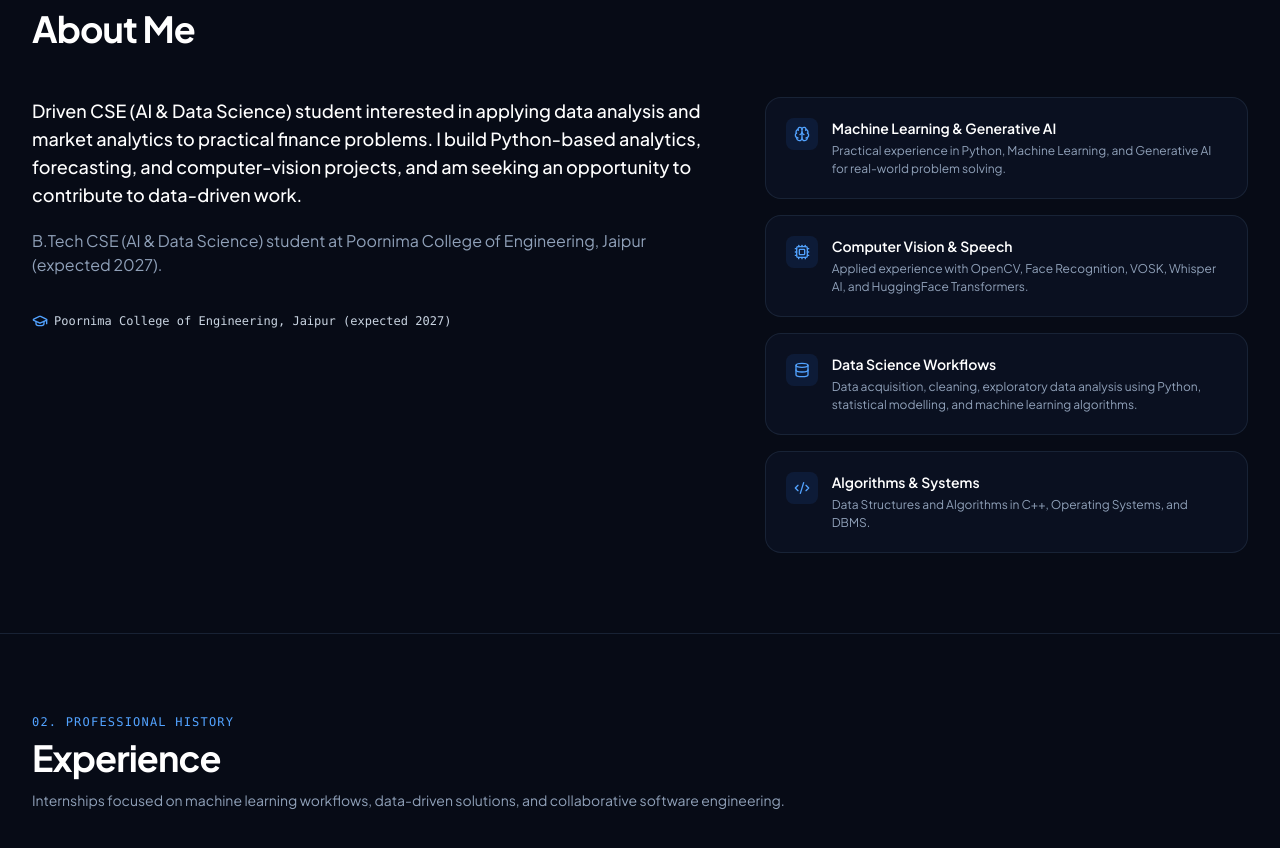
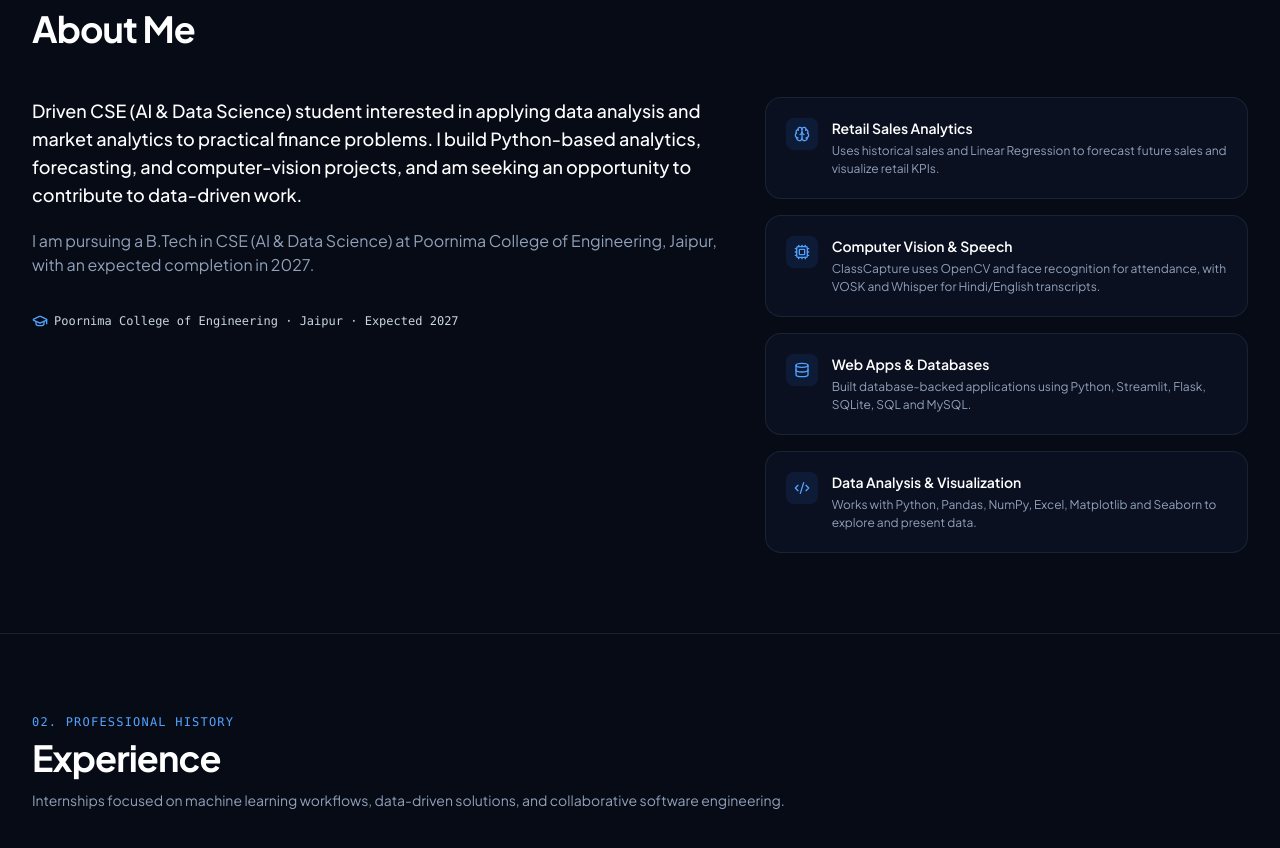
Before and after one commit to Manibhushan4155/manibhushan-kumar-portfolio-site, a React (Vite) app: page / in a window 1280 px wide. Shown: the part 822-1670 px from the top of the page. Built offline with nearby package versions, Linux system fonts and the light colour scheme.

Commit message:
Align profile highlights with resume
Replace old profile claims with project, education, and technical details found in the latest CV.

```diff
--- a/src/components/AboutSection.tsx
+++ b/src/components/AboutSection.tsx
@@ -5,62 +5,41 @@ import { Brain, Cpu, Database, GraduationCap, Code2 } from 'lucide-react';
 
 const titleVariants: Variants = {
   hidden: { opacity: 0, y: 24 },
-  visible: {
-    opacity: 1,
-    y: 0,
-    transition: {
-      duration: 0.5,
-      ease: "easeOut",
-    },
-  },
+  visible: { opacity: 1, y: 0, transition: { duration: 0.5, ease: "easeOut" } },
 };
 
 const contentVariants: Variants = {
   hidden: { opacity: 0, y: 20 },
-  visible: {
-    opacity: 1,
-    y: 0,
-    transition: {
-      duration: 0.6,
-      delay: 0.1,
-      ease: "easeOut",
-    },
-  },
+  visible: { opacity: 1, y: 0, transition: { duration: 0.6, delay: 0.1, ease: "easeOut" } },
 };
 
 export const AboutSection: React.FC = () => {
   const highlights = [
     {
       icon: Brain,
-      title: "Machine Learning & Generative AI",
-      description:
-        "Practical experience in Python, Machine Learning, and Generative AI for real-world problem solving.",
+      title: "Retail Sales Analytics",
+      description: "Uses historical sales and Linear Regression to forecast future sales and visualize retail KPIs.",
     },
     {
       icon: Cpu,
       title: "Computer Vision & Speech",
-      description:
-        "Applied experience with OpenCV, Face Recognition, VOSK, Whisper AI, and HuggingFace Transformers.",
+      description: "ClassCapture uses OpenCV and face recognition for attendance, with VOSK and Whisper for Hindi/English transcripts.",
     },
     {
       icon: Database,
-      title: "Data Science Workflows",
-      description:
-        "Data acquisition, cleaning, exploratory data analysis using Python, statistical modelling, and machine learning algorithms.",
+      title: "Web Apps & Databases",
+      description: "Built database-backed applications using Python, Streamlit, Flask, SQLite, SQL and MySQL.",
     },
     {
       icon: Code2,
-      title: "Algorithms & Systems",
-      description:
-        "Data Structures and Algorithms in C++, Operating Systems, and DBMS.",
+      title: "Data Analysis & Visualization",
+      description: "Works with Python, Pandas, NumPy, Excel, Matplotlib and Seaborn to explore and present data.",
     },
   ];
 
   return (
     <section id="about" className="py-20 border-t border-slate-800/80 relative">
       <div className="max-w-7xl mx-auto px-4 sm:px-6 lg:px-8">
-
-        {/* Section Header */}
         <motion.div
           variants={titleVariants}
           initial="hidden"
@@ -68,15 +47,9 @@ export const AboutSection: React.FC = () => {
           viewport={{ once: true, amount: 0.3 }}
           className="max-w-3xl mb-12"
         >
-          <p className="text-xs font-mono uppercase tracking-widest text-blue-400 mb-2">
-            01. Profile
-          </p>
-          <h2 className="text-3xl sm:text-4xl font-bold text-white tracking-tight">
-            About Me
-          </h2>
+          <p className="text-xs font-mono uppercase tracking-widest text-blue-400 mb-2">01. Profile</p>
+          <h2 className="text-3xl sm:text-4xl font-bold text-white tracking-tight">About Me</h2>
         </motion.div>
-
-        {/* Narrative Grid */}
         <motion.div
           variants={contentVariants}
           initial="hidden"
@@ -84,54 +57,35 @@ export const AboutSection: React.FC = () => {
           viewport={{ once: true, amount: 0.2 }}
           className="grid grid-cols-1 lg:grid-cols-12 gap-10 items-start"
         >
-
-          {/* Main Bio Paragraphs */}
           <div className="lg:col-span-7 space-y-5 text-slate-300 text-base sm:text-lg leading-relaxed">
-            <p className="text-white text-lg font-medium">
-              {PERSONAL_INFO.about}
+            <p className="text-white text-lg font-medium">{PERSONAL_INFO.about}</p>
+            <p className="text-slate-400 text-base">
+              I am pursuing a B.Tech in CSE (AI & Data Science) at Poornima College of Engineering, Jaipur, with an expected completion in 2027.
             </p>
-            <p className="text-slate-400 text-base">
-              B.Tech CSE (AI & Data Science) student at Poornima College of Engineering, Jaipur (expected 2027).
-            </p>
-
-            {/* Academic Reference */}
             <div className="pt-4 flex flex-wrap items-center gap-y-2 gap-x-6 text-xs text-slate-400 font-mono">
               <div className="flex items-center gap-1.5 text-slate-300">
                 <GraduationCap className="w-4 h-4 text-blue-400" />
-                <span>Poornima College of Engineering, Jaipur (expected 2027)</span>
+                <span>Poornima College of Engineering · Jaipur · Expected 2027</span>
               </div>
             </div>
           </div>
-
-          {/* Core Areas */}
           <div className="lg:col-span-5 grid grid-cols-1 sm:grid-cols-2 lg:grid-cols-1 gap-4">
             {highlights.map((item, idx) => {
               const Icon = item.icon;
               return (
-                <div
-                  key={idx}
-                  className="p-5 rounded-2xl bg-slate-900/50 border border-slate-800/80 hover:border-slate-700 transition-colors"
-                >
+                <div key={idx} className="p-5 rounded-2xl bg-slate-900/50 border border-slate-800/80 hover:border-slate-700 transition-colors">
                   <div className="flex items-start gap-3.5">
-                    <div className="p-2 rounded-lg bg-blue-500/10 text-blue-400 shrink-0">
-                      <Icon className="w-4 h-4" />
-                    </div>
+                    <div className="p-2 rounded-lg bg-blue-500/10 text-blue-400 shrink-0"><Icon className="w-4 h-4" /></div>
                     <div>
-                      <h3 className="text-sm font-semibold text-white mb-1">
-                        {item.title}
-                      </h3>
-                      <p className="text-xs text-slate-400 leading-normal">
-                        {item.description}
-                      </p>
+                      <h3 className="text-sm font-semibold text-white mb-1">{item.title}</h3>
+                      <p className="text-xs text-slate-400 leading-normal">{item.description}</p>
                     </div>
                   </div>
                 </div>
               );
             })}
           </div>
-
         </motion.div>
-
       </div>
     </section>
   );
```
